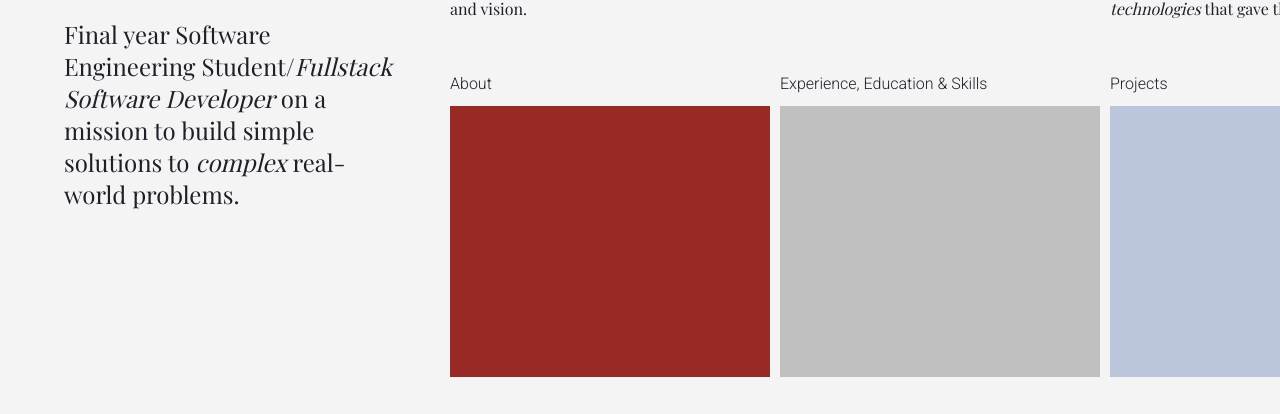
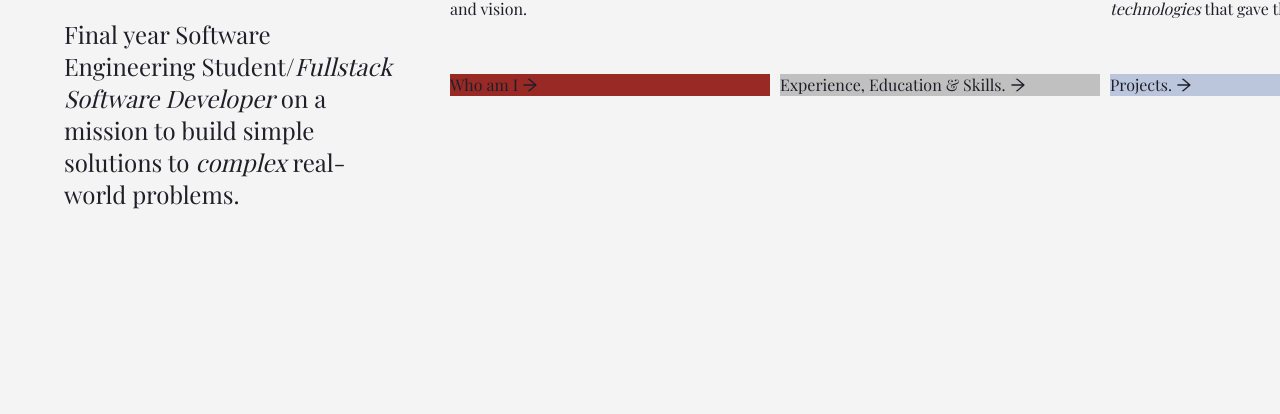
Before and after one commit to SomtoJF/whoissomto, a React (Vite) app: page / in a window 1280 px wide. Shown: the part 159-573 px from the top of the page. Built offline with nearby package versions, Linux system fonts and the light colour scheme; a web font is replaced by a local one.

Commit message:
Add name of link in the figure

```diff
--- a/src/components/Hero/ScrollNav.tsx
+++ b/src/components/Hero/ScrollNav.tsx
@@ -4,6 +4,7 @@ import { ScrollTrigger } from "gsap/ScrollTrigger";
 import { RefObject, useRef } from "react";
 import { useGSAP } from "@gsap/react";
 import { Link } from "react-router-dom";
+import { ArrowRightOutlined } from "@ant-design/icons";
 
 gsap.registerPlugin(ScrollTrigger);
 
@@ -57,23 +58,27 @@ export default function ScrollNav({ heroRef }: props) {
 					<p>
 						<em>Who</em> is Francis Somtochukwu? His life, goals and vision.
 					</p>
-					<div>About</div>
-					<figure></figure>
+					<figure>
+						{" "}
+						Who am I <ArrowRightOutlined />
+					</figure>
 				</Link>
 				<Link to={"/experience"} className="scroll-item">
 					<p>
 						My <em>Professional</em> and <em>Academic</em> background.
 					</p>
-					<div>Experience, Education & Skills</div>
-					<figure></figure>
+					<figure>
+						Experience, Education & Skills. <ArrowRightOutlined />
+					</figure>
 				</Link>
 				<Link to={"/projects"} className="scroll-item">
 					<p>
 						What <em>projects</em> I have worked on and the{" "}
 						<em>technologies</em> that gave them life.
 					</p>
-					<div>Projects</div>
-					<figure></figure>
+					<figure>
+						Projects. <ArrowRightOutlined />
+					</figure>
 				</Link>
 				<a
 					href={
@@ -86,13 +91,15 @@ export default function ScrollNav({ heroRef }: props) {
 						I sometimes share <em>knowledge</em> and past <em>experiences</em>{" "}
 						on my blog.
 					</p>
-					<div>Blog</div>
-					<figure></figure>
+					<figure>
+						My Blog. <ArrowRightOutlined />
+					</figure>
 				</a>
 				<Link to={"/contact"} className="scroll-item">
 					<p>Want to reach out to me? It's easier than you think</p>
-					<div>Contact</div>
-					<figure></figure>
+					<figure>
+						Contact Me. <ArrowRightOutlined />
+					</figure>
 				</Link>
 			</div>
 		</div>
```
